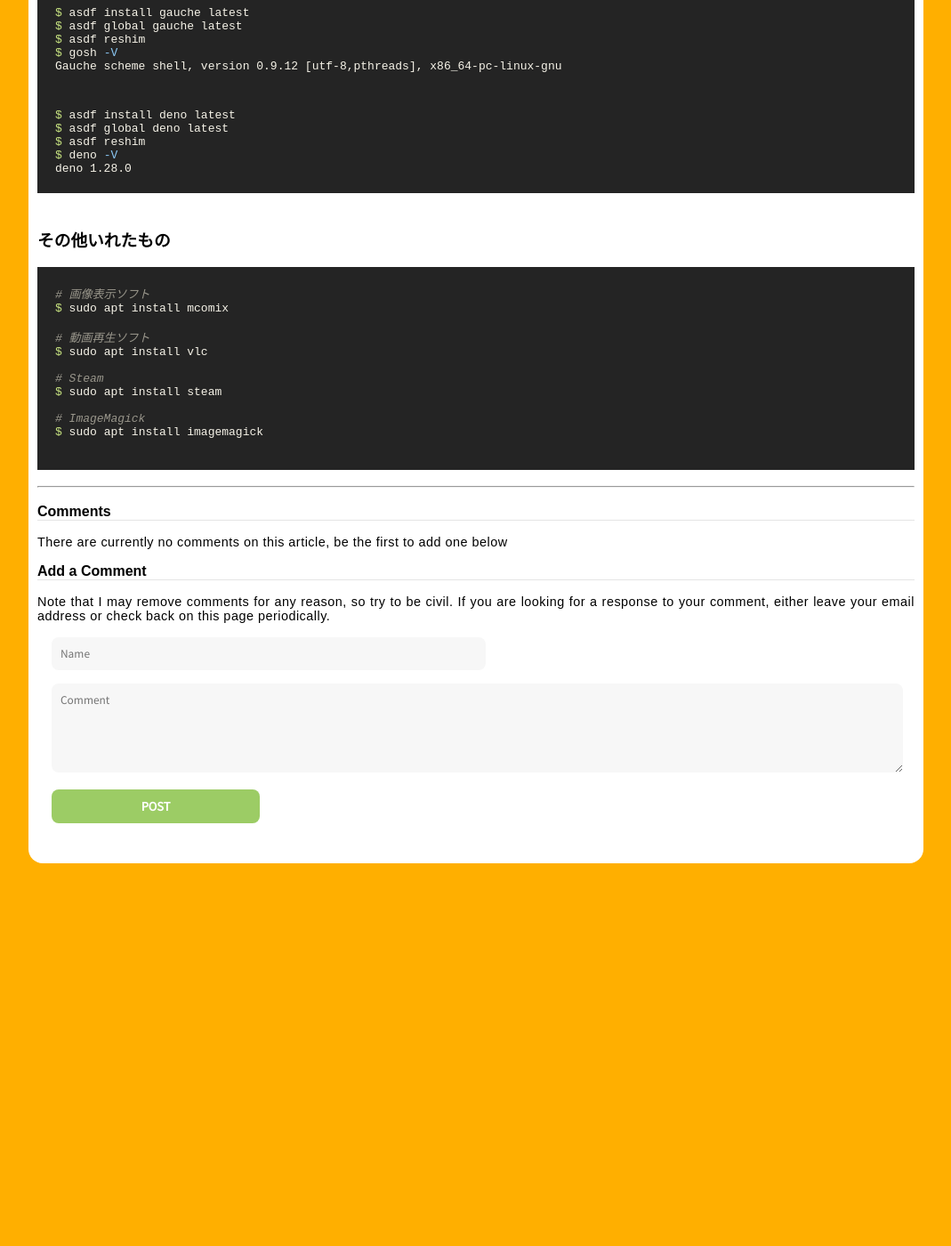
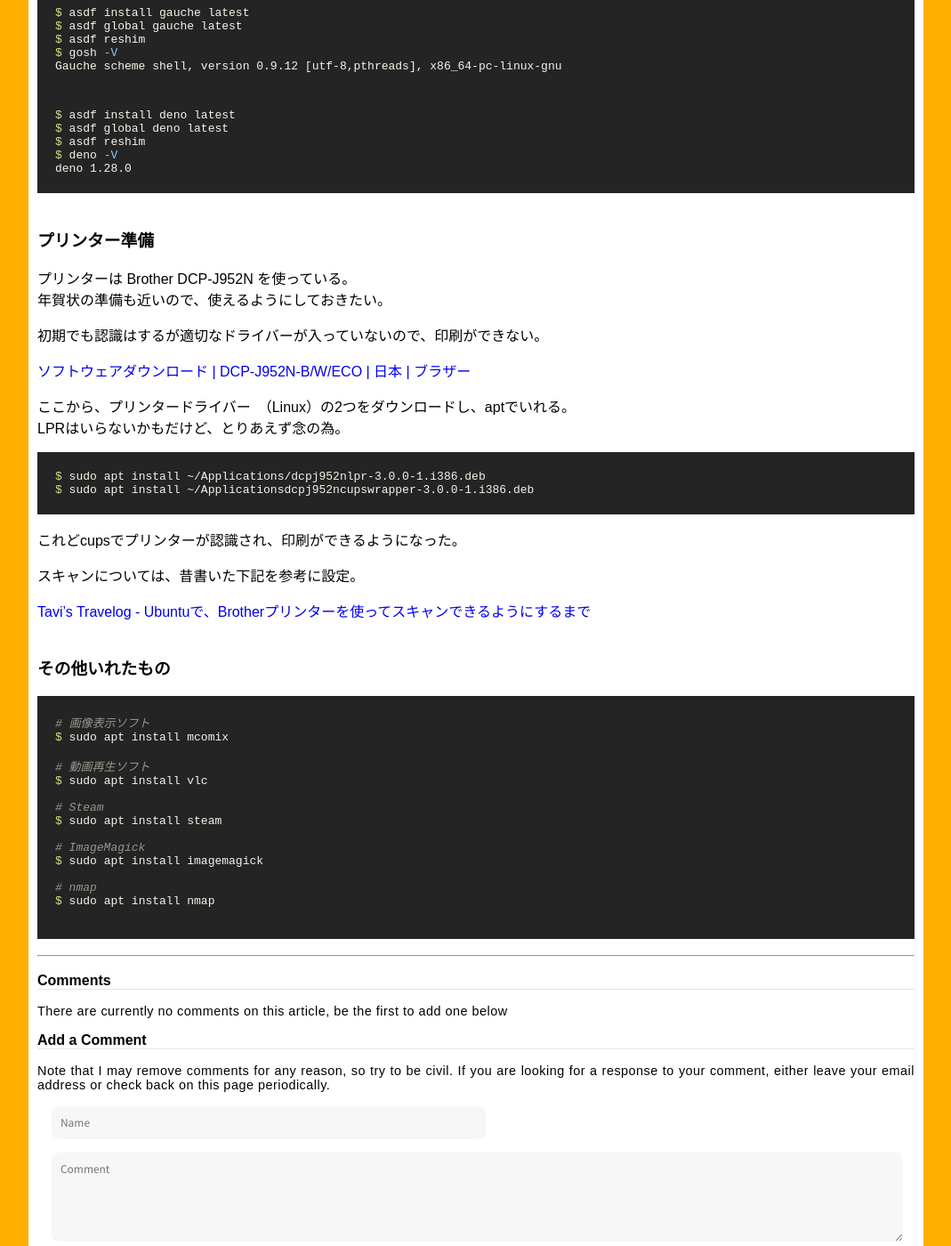
Before and after one commit to ryotakato/ryotakato.github.io, a Jekyll site: the page built from _posts/2022-11-27-made-env-after-ubuntu2204-install.md, in a window 1280 px wide and 1400 px high, scrolled down 3805 px. Shown: the whole window at 89% size, without its empty margins (188-1257 px from the left). Built offline with Jekyll 4.4.1, drawn with Linux system fonts in a browser that asks for light colours; before the commit the page ends 4785 px from its top, so only the background shows below that.

Commit message:
update article

````diff
--- a/_posts/2022-11-27-made-env-after-ubuntu2204-install.md
+++ b/_posts/2022-11-27-made-env-after-ubuntu2204-install.md
@@ -235,6 +235,33 @@ deno 1.28.0
 ```
 
 
+
+### プリンター準備
+
+プリンターは Brother DCP-J952N を使っている。
+年賀状の準備も近いので、使えるようにしておきたい。
+
+初期でも認識はするが適切なドライバーが入っていないので、印刷ができない。
+
+[ソフトウェアダウンロード &#124; DCP-J952N-B/W/ECO &#124; 日本 &#124; ブラザー](https://support.brother.co.jp/j/b/downloadlist.aspx?c=jp&lang=ja&prod=dcpj952n&os=128)
+
+ここから、プリンタードライバー　（Linux）の2つをダウンロードし、aptでいれる。
+LPRはいらないかもだけど、とりあえず念の為。
+
+
+```bash
+$ sudo apt install ~/Applications/dcpj952nlpr-3.0.0-1.i386.deb
+$ sudo apt install ~/Applicationsdcpj952ncupswrapper-3.0.0-1.i386.deb
+```
+
+これどcupsでプリンターが認識され、印刷ができるようになった。
+
+スキャンについては、昔書いた下記を参考に設定。
+
+[Tavi's Travelog - Ubuntuで、Brotherプリンターを使ってスキャンできるようにするまで](/2021/03/29/scanner-on-linux)
+
+
+
 ### その他いれたもの
 
 
@@ -251,4 +278,7 @@ $ sudo apt install steam
 # ImageMagick
 $ sudo apt install imagemagick
 
+# nmap
+$ sudo apt install nmap
+
 ```
````
